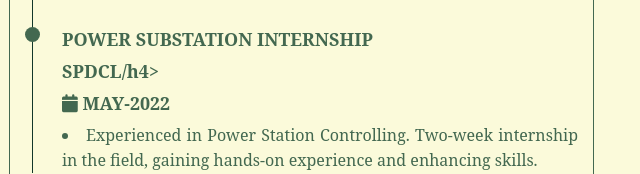
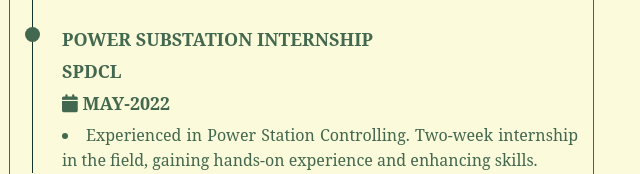
Before and after one commit to Aart834/My-Portfolio, a plain HTML site: page index.html in a window 1280 px wide. Shown: the part 1386-1560 px from the top of the page, 631-1271 px from the left. Drawn offline with nearby package versions, Linux system fonts and the light colour scheme.

Commit message:
Update index.html

```diff
--- a/index.html
+++ b/index.html
@@ -171,7 +171,7 @@
                                 <div class="timeline-item">
                                     <div class="circle-dot"></div>
                                     <h3 class="timeline-title">POWER SUBSTATION INTERNSHIP</h3>
-                                    <h4 class="timeline-title">SPDCL/h4>
+                                    <h4 class="timeline-title">SPDCL</h4>
                                     <h4 class="timeline-title">
                                         <i class="fa fa-calendar"></i> MAY-2022
                                     </h4>
```
